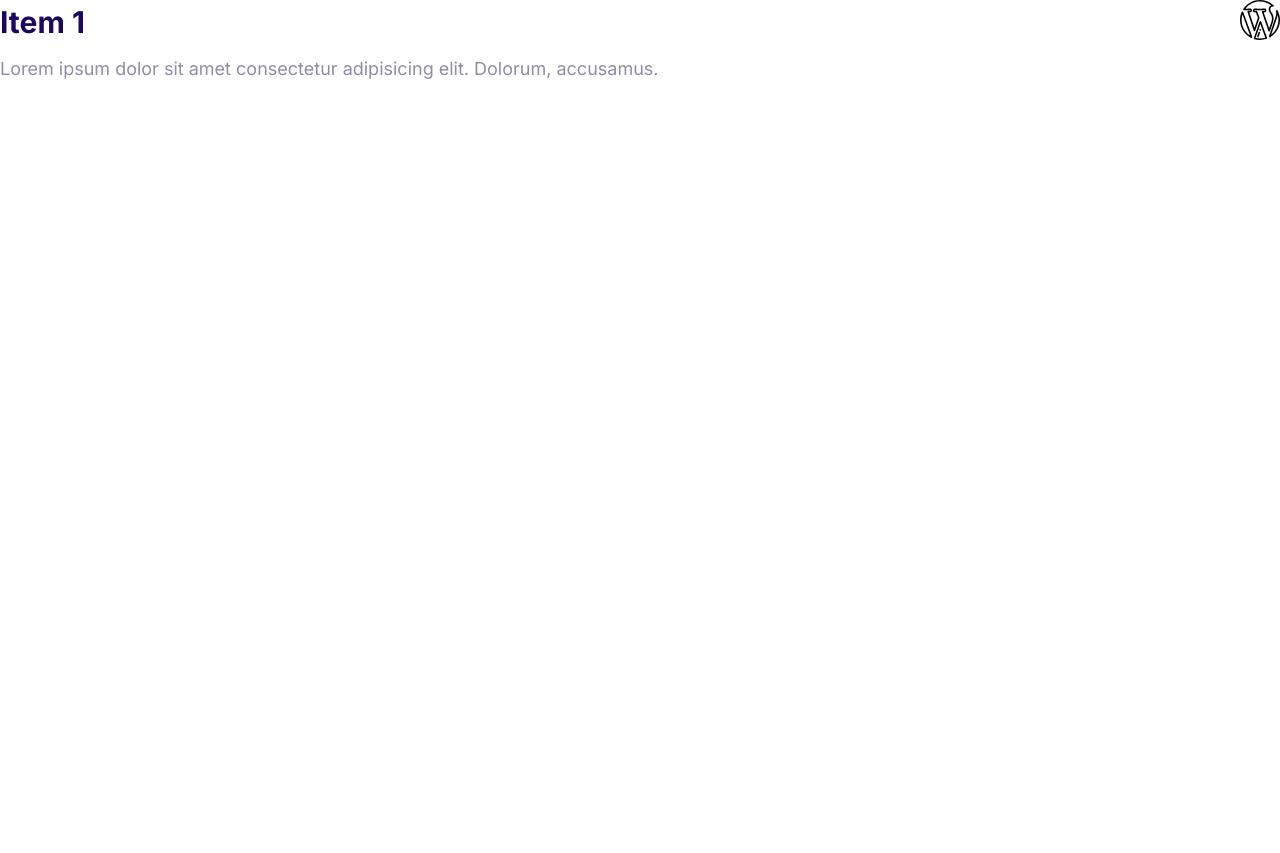
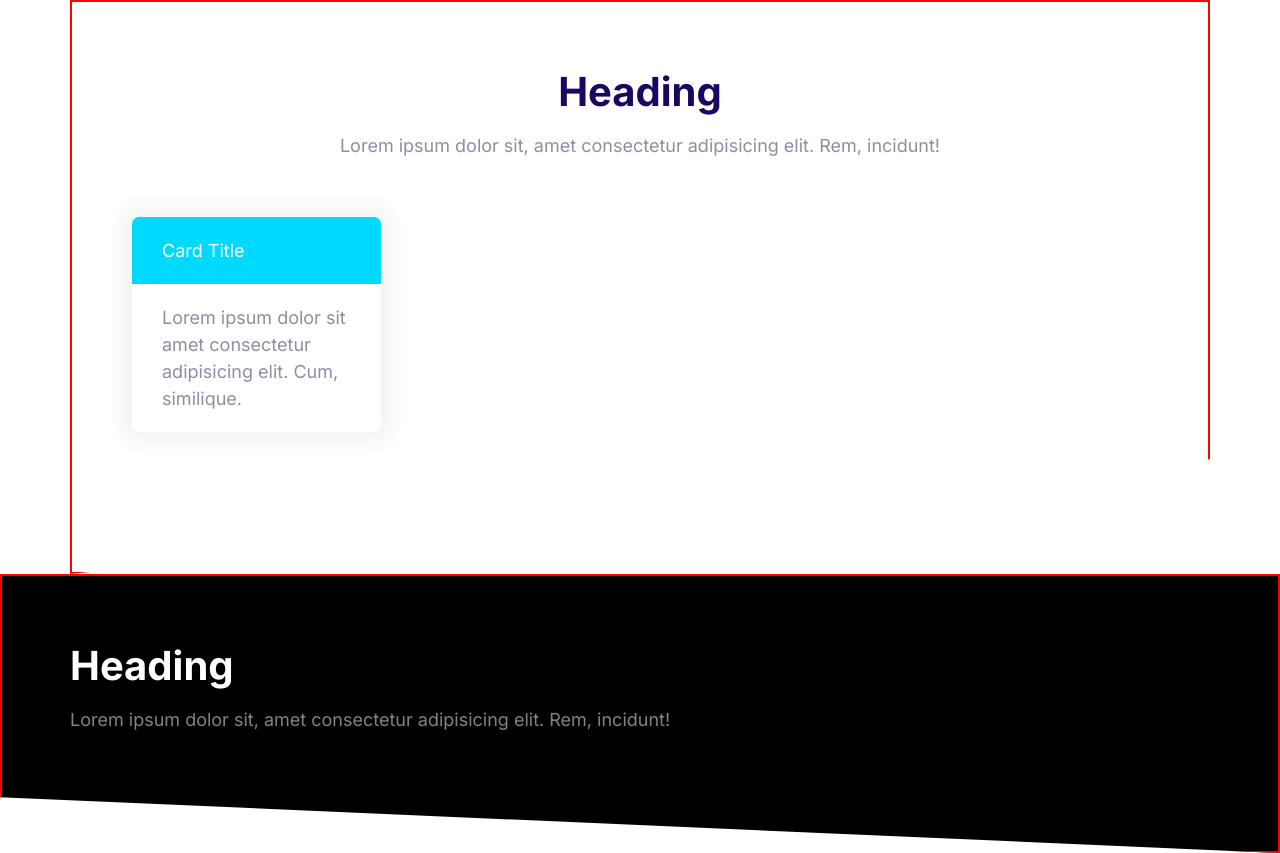
Before and after one commit to snieto10/Moshify2, a plain HTML site: page index.html in a window 1280 px wide. Before the commit the page ends 800 px from the top, so only its background shows below. Drawn offline with Linux system fonts and the light colour scheme.

Commit message:
create block html

```diff
--- a/css/styles.css
+++ b/css/styles.css
@@ -575,3 +575,42 @@ a {
     opacity: 1;
 
 }
+
+/*Blocks*/
+
+.block {
+    --padding-vertical: 6rem;
+    padding: var(--padding-vertical) 2rem;
+    border:2px solid red;
+}
+
+.block__header {
+    text-align: center;
+}
+
+.block__heading {
+    margin-top: 0;
+}
+
+.block--dark {
+    background: #000;
+    color:#7b858b;
+}
+
+.block--dark .block__heading {
+    color: white;
+}
+
+.block--skewed-right {
+    clip-path: polygon(0 0, 100% 0, 100% 100%, 0 80%);
+    padding-bottom: 10rem;
+}
+.block--skewed-left {
+    clip-path: polygon(0 0, 100% 0, 100% 80%, 0 100%);
+    padding-bottom: 10rem;
+}
+
+.container {
+    max-width: 1140px;
+    margin: 0 auto;
+}
--- a/index.html
+++ b/index.html
@@ -15,19 +15,32 @@
     <link rel="stylesheet" href="css/styles.css" />
   </head>
   <body>
-    <div class="collapsible collapsible--expanded">
-      <header class="collapsible__header">
-        <h2 class="collapsible__heading">Item 1</h2>
-        <svg class="icon icon--primary collapsible__chevron">
-          <use xlink:href="images/sprite.svg#wordpress"></use>
-        </svg>
+    <section class="block block--skewed-left container">
+      <header class="block__header">
+        <h2 class="block__heading">Heading</h2>
+        <p>
+          Lorem ipsum dolor sit, amet consectetur adipisicing elit. Rem,
+          incidunt!
+        </p>
       </header>
-      <div class="collapsible__content">
-        Lorem ipsum dolor sit amet consectetur adipisicing elit. Dolorum,
-        accusamus.
+      <div style="width: 30%; padding: 4rem">
+        <div class="card card--secondary">
+          <header class="card__header">Card Title</header>
+          <div class="card__body">
+            Lorem ipsum dolor sit amet consectetur adipisicing elit. Cum,
+            similique.
+          </div>
+        </div>
       </div>
-
-
-    <script src="js/main.js"></script>
+    </section>
+    <section class="block block--dark block--skewed-right">
+      <div class="container">
+        <h2 class="block__heading">Heading</h2>
+        <p>
+          Lorem ipsum dolor sit, amet consectetur adipisicing elit. Rem,
+          incidunt!
+        </p>
+      </div>
+    </section>
   </body>
 </html>
```
Also changed, not shown: components/block.html (added, +28 -0 lines).
